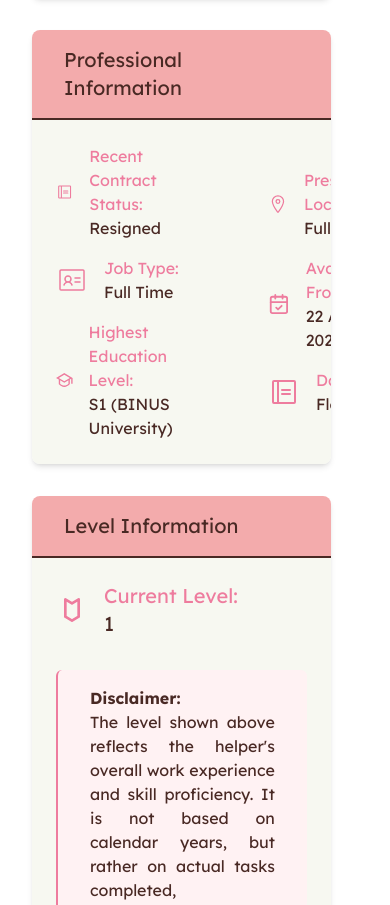
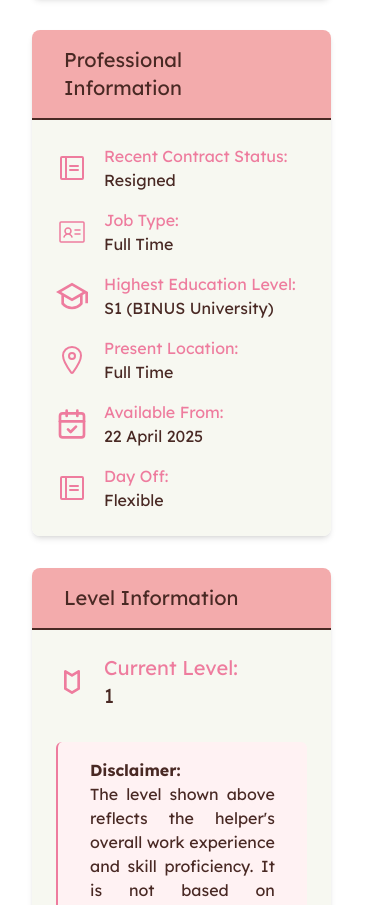
Before and after one commit to RaidToaster/MbakCare, a React (Vite) app: page /helper-profile in a window 390 px wide. Shown: the part 800-1705 px from the top of the page. Built offline with nearby package versions, Linux system fonts and the light colour scheme; no server answers.

Commit message:
Refurbish Responsive Design #2

```diff
--- a/src/pages/MainPage/HelperProfile.tsx
+++ b/src/pages/MainPage/HelperProfile.tsx
@@ -74,7 +74,7 @@ function HelperProfile() {
                         <div className={"w-full flex items-center bg-[#F3ABAC] px-8 py-4 border-b-2 border-[#492924]"}>
                             <h1 className={"text-xl"}>Professional Information</h1>
                         </div>
-                        <div className={"flex flex-row items-center p-6 gap-20 bg-[#F7F8F1]"}>
+                        <div className={"flex flex-col lg:flex-row items-start lg:items-center p-6 gap-4 lg:gap-20 bg-[#F7F8F1]"}>
                             <div className={"flex flex-col gap-4"}>
                                 <div className={"flex flex-row items-center gap-4"}>
                                     <PiNotebook className={"text-[#EE7C9E]"} size={size}/>
```
